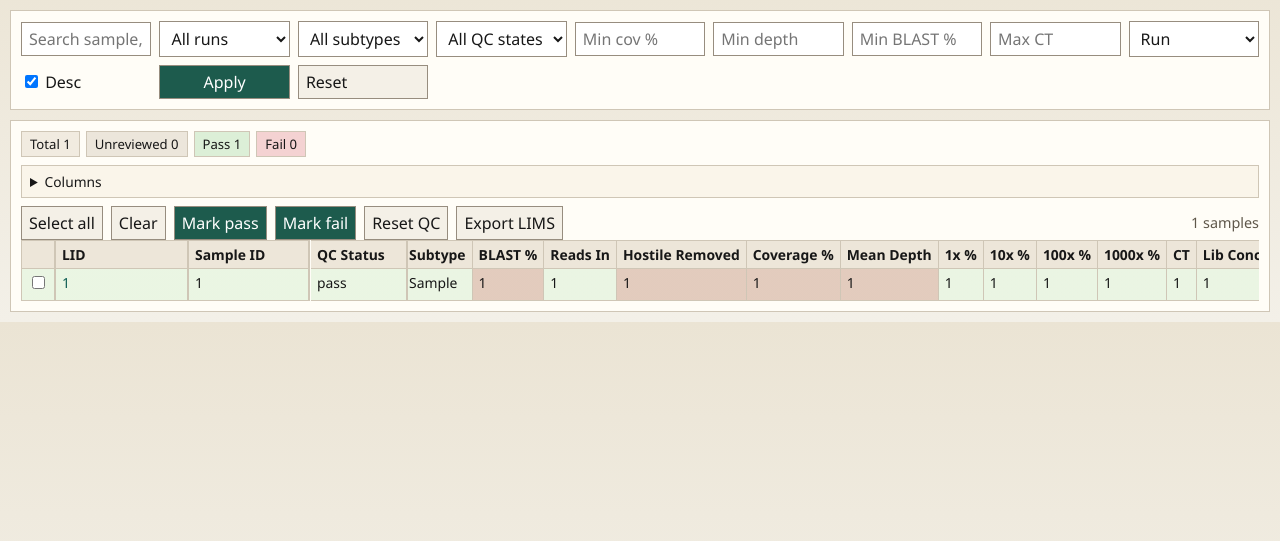
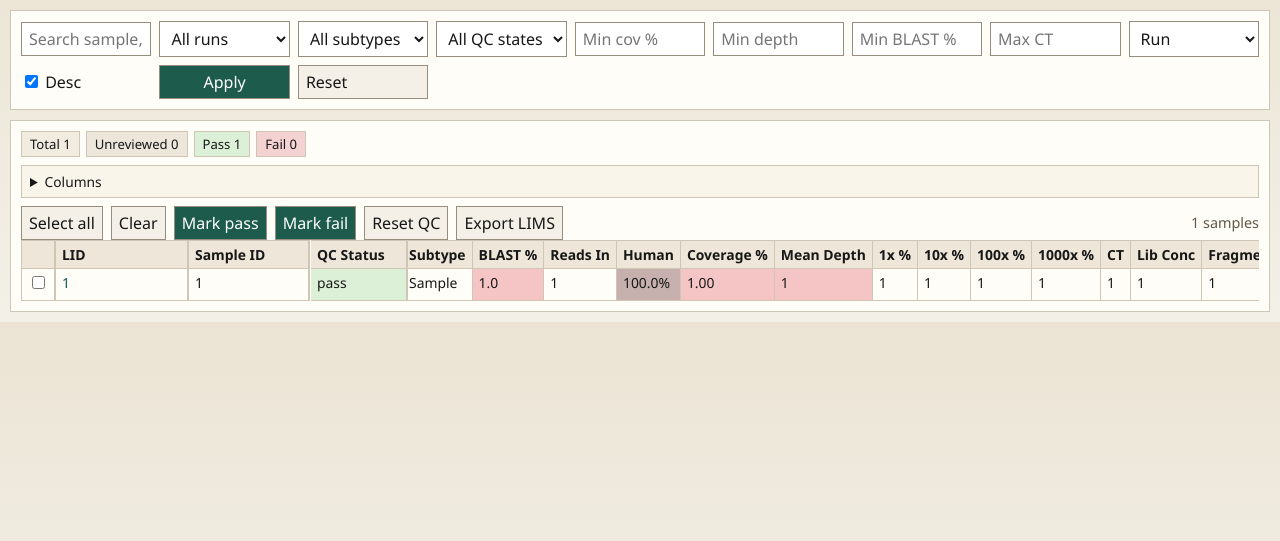
Before and after one commit to SMD-Bioinformatics-Lund/virtitta, a FastAPI app: page / in a window 1280 px wide. Shown: the part 61-602 px from the top of the page. Run offline with FastAPI, Linux system fonts and the light colour scheme; tables that the repository leaves empty hold one stand-in row (values such as "Sample post").

Commit message:
changed visuals in table

```diff
--- a/virtitta/app.py
+++ b/virtitta/app.py
@@ -61,9 +61,17 @@ IGV_TRACK_LINKS = [
 LIMS_EXPORT_HEADER = "sample_id\tparameter_name\tparameter_value\tcomment"
 
 
-def format_value(value: object) -> str:
+def format_value(value: object, column: str | None = None) -> str:
     if value is None:
         return ""
+    if column == "host_filter_reads_removed_proportion":
+        return f"{float(value) * 100:.1f}%"
+    if column == "typing_main_blast_identity":
+        return f"{float(value):.1f}"
+    if column == "qc_coverage_pct":
+        return f"{float(value):.2f}"
+    if column == "qc_mean_depth":
+        return f"{float(value):.0f}"
     if isinstance(value, float):
         return f"{value:.4f}".rstrip("0").rstrip(".")
     return str(value)
@@ -109,12 +117,27 @@ def cell_class(config: Config, column: str, value: object) -> str:
 
 
 def row_class(row: dict) -> str:
-    qc_status = row.get("qc_status", "unreviewed")
-    if qc_status == "pass":
-        return "row-pass"
-    if qc_status == "fail":
-        return "row-fail"
     return ""
+
+
+def cell_display_class(column: str, row: dict) -> str:
+    if column == "qc_status":
+        qc_status = row.get("qc_status", "unreviewed")
+        if qc_status == "pass":
+            return "cell-qc-pass"
+        if qc_status == "fail":
+            return "cell-qc-fail"
+    return ""
+
+
+def cell_style(column: str, value: object) -> str:
+    if column != "host_filter_reads_removed_proportion" or value in ("", None):
+        return ""
+    try:
+        percent = max(0.0, min(100.0, float(value) * 100.0))
+    except (TypeError, ValueError):
+        return ""
+    return f"--data-bar-width:{percent:.3f}%;"
 
 
 def output_links(raw_sample: dict, link_specs: list[tuple[str, str]]) -> list[dict]:
@@ -331,6 +354,8 @@ def create_app(config_path: str | Path | None = None) -> FastAPI:
                 "visible_columns": config.ui.visible_columns,
                 "column_labels": {**DEFAULT_COLUMN_LABELS, **config.ui.column_labels},
                 "cell_class": lambda column, value: cell_class(config, column, value),
+                "cell_display_class": cell_display_class,
+                "cell_style": cell_style,
                 "row_class": row_class,
                 "format_value": format_value,
                 "display_identifier": display_identifier,
--- a/virtitta/config.py
+++ b/virtitta/config.py
@@ -33,7 +33,7 @@ DEFAULT_COLUMN_LABELS = {
     "typing_report_subtype": "Subtype",
     "typing_main_blast_identity": "BLAST %",
     "host_filter_reads_in": "Reads In",
-    "host_filter_reads_removed_proportion": "Hostile Removed",
+    "host_filter_reads_removed_proportion": "Human",
     "qc_coverage_pct": "Coverage %",
     "qc_mean_depth": "Mean Depth",
     "qc_coverage_1x_pct": "1x %",
--- a/virtitta/static/style.css
+++ b/virtitta/static/style.css
@@ -275,14 +275,6 @@ button.secondary,
   max-width: 96px;
 }
 
-.dense-table tr.row-pass td {
-  background-image: linear-gradient(0deg, rgba(172, 223, 167, 0.25), rgba(172, 223, 167, 0.25));
-}
-
-.dense-table tr.row-fail td {
-  background-image: linear-gradient(0deg, rgba(236, 157, 157, 0.22), rgba(236, 157, 157, 0.22));
-}
-
 .detail-table th {
   background: #f1ebe0;
   text-align: left;
@@ -398,6 +390,26 @@ button.secondary,
   background: var(--danger);
 }
 
+.cell-qc-pass {
+  background: #dcefd7;
+}
+
+.cell-qc-fail {
+  background: #f4d2d2;
+}
+
+.cell-data-bar {
+  position: relative;
+  background-image: linear-gradient(
+    90deg,
+    rgba(12, 92, 82, 0.20) 0,
+    rgba(12, 92, 82, 0.20) var(--data-bar-width, 0%),
+    transparent var(--data-bar-width, 0%),
+    transparent 100%
+  );
+  background-repeat: no-repeat;
+}
+
 .empty-state {
   text-align: center;
   padding: 16px;
--- a/virtitta/templates/index.html
+++ b/virtitta/templates/index.html
@@ -130,11 +130,11 @@
             {% elif loop.index == 3 %}
               {% set sticky_class = 'sticky-col sticky-qc-status' %}
             {% endif %}
-            <td class="col-{{ column }} {{ sticky_class }} {{ cell_class(column, value) }}">
+            <td class="col-{{ column }} {{ sticky_class }} {{ cell_class(column, value) }} {{ cell_display_class(column, row) }} {% if column == 'host_filter_reads_removed_proportion' %}cell-data-bar{% endif %}"{% if column == 'host_filter_reads_removed_proportion' %} style="{{ cell_style(column, value) }}"{% endif %}>
               {% if column == 'lid' %}
               <a href="{{ request.url_for('sample_detail', sample_run_id=row['sample_run_id']) }}">{{ display_identifier(row) }}</a>
               {% else %}
-              {{ format_value(value) }}
+              {{ format_value(value, column) }}
               {% endif %}
             </td>
             {% endfor %}
```
Also changed, not shown: tests/test_smoke.py (+17 -1 lines).
